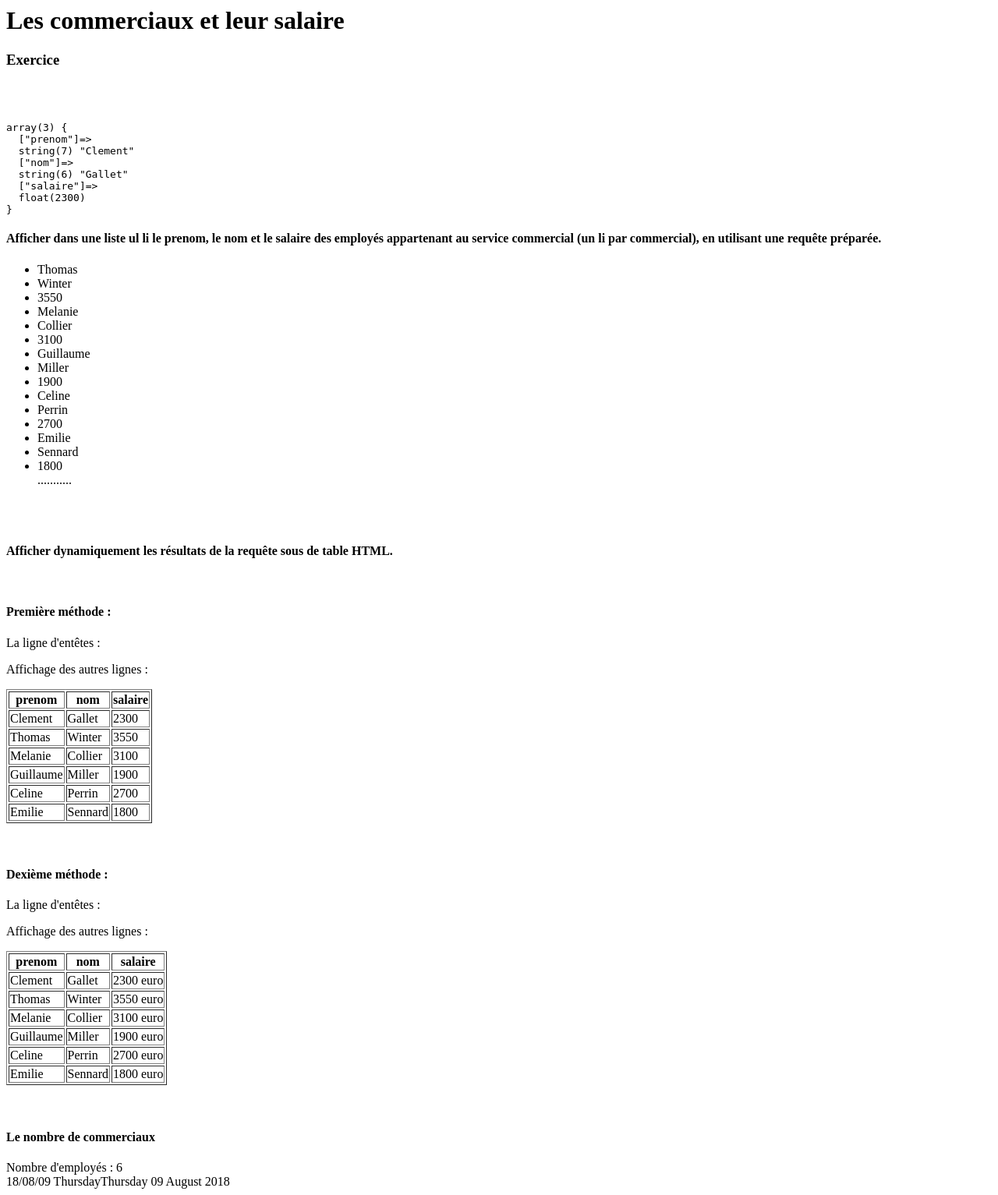
After one commit to moh3424/PHP, a PHP site: page /exercice.php in a window 1280 px wide. The commit adds this page. Shown: the whole page at 78% size. Run offline with PHP 8.4, Linux system fonts and the light colour scheme; data comes from the database, SQL or seed files in the repository.

```diff
--- /dev/null
+++ b/06-PDO/exercice.php
@@ -0,0 +1,115 @@
+<?php
+
+
+echo '<h1>Les commerciaux et leur salaire</h1>';
+
+
+/**
+ * Exercice :
+ *
+ * -Afficher dans une liste ul li le prenom, le nom et le salaire des employés appartenant au service comercial (un <li> par commercial), en utilisant une requête préparée.
+ * - Afficher le nombre de commerciaux
+ *
+ *
+ */
+
+
+echo'<h3> Exercice</h3>';
+
+$pdo = new PDO ('mysql:host=localhost;dbname=entreprise', // driver mysql : serveur; nom de la PDD
+                'root',// pseudo de la BDD
+                '', // Mot de passe de la BDD
+                array(PDO::ATTR_ERRMODE => PDO::ERRMODE_WARNING,// option1 : pour affichez les erreurs SQL
+                PDO::MYSQL_ATTR_INIT_COMMAND => 'SET NAMES utf8') // option 2 : définit le jeu de caractères des échanges avec la BDD
+                );
+
+$service = 'commercial';
+$resultat =$pdo->prepare("SELECT prenom, nom, salaire FROM employes WHERE service= :service");
+$resultat->bindParam(':service' , $service);
+$resultat->execute();
+$donnees = $resultat->fetch(PDO::FETCH_ASSOC);
+function debug($param){
+    echo '<pre>';
+    var_dump($param);
+    echo '</pre>';
+};
+echo '<br><br>';
+debug($donnees);
+//-Afficher dans une liste ul li le prenom, le nom et le salaire des employés appartenant au service commercial (un <li> par commercial), en utilisant une requête préparée.
+echo '<h4>Afficher dans une liste ul li le prenom, le nom et le salaire des employés appartenant au service commercial (un li par commercial), en utilisant une requête préparée.</h4>';
+echo '<ul>';
+while ($donnees = $resultat->fetch(PDO::FETCH_ASSOC)){
+	//debug($employe);
+        echo '<li>' . $donnees['prenom'] . '</li>';
+        echo '<li>' . $donnees['nom'] . '</li>';
+        echo '<li>' . $donnees['salaire'] . '</li>';
+}
+echo '...........</ul>';
+
+
+echo '<br><br>';
+//Afficher dynamiquement les résultats de la requête sous de table HTML.
+echo '<h4>Afficher dynamiquement les résultats de la requête sous de table HTML.</h4>';
+echo '<br>';
+// Première méthode :
+echo '<h4> Première méthode :</h4>';
+$resultat->execute();// toujours exécuter
+echo '<table border="1">';
+// La ligne d'entêtes :
+echo '<p> La ligne d\'entêtes :</p>';
+	echo '<tr>';
+		echo '<th>prenom</th>';
+		echo '<th>nom</th>';
+		echo '<th>salaire</th>';
+	echo '</tr>';
+	echo '<p> Affichage des autres lignes :</p>';
+	// Affichage des autres lignes :
+
+	while($ligne = $resultat->fetch(PDO::FETCH_ASSOC)){
+		echo '<tr>';
+			// Affichage des infos de chaque ligne $ligne :
+			foreach($ligne as $info){
+				echo "<td>$info</td>";
+				//Ou bien  // echo '<td>' . $info . '</td>';
+
+			}
+		echo '</tr>';
+	}
+echo '</table>';
+
+echo '<br><br>';
+
+// Dexième méthode :
+echo '<h4> Dexième méthode :</h4>';
+$resultat->execute();// toujours exécuter
+echo '<p> La ligne d\'entêtes :</p>';
+echo '<table border="1">';
+	echo '<tr>';
+		echo '<th>prenom</th>';
+		echo '<th>nom</th>';
+		echo '<th>salaire</th>';
+	echo '</tr>';
+	echo '<p> Affichage des autres lignes :</p>';
+	// Affichage des autres lignes :
+
+	while($ligne = $resultat->fetch(PDO::FETCH_ASSOC)){
+		echo '<tr>';
+			// Affichage des infos de chaque ligne $ligne :
+                echo '<td>'. $ligne['prenom'] .'</td>';
+                echo '<td>'. $ligne['nom'] .'</td>';
+                echo '<td>'. $ligne['salaire'] .' euro</td>';
+				//Ou bien  // echo '<td>' . $info . '</td>';
+		echo '</tr>';
+	}
+echo '</table>';
+
+echo '<br><br>';
+
+
+//* - Afficher le nombre de commerciaux
+echo '<h4>Le nombre de commerciaux</h4>';
+echo 'Nombre d\'employés : ' . $resultat->rowCount() . '<br>';
+echo date('y/m/d') .' '.date("l");
+
+setlocale(LC_TIME, 'fr_FR');
+echo strftime("%A %d %B %Y");
```
Also changed, not shown: 06-PDO/dialogue.php (added, +43 -0 lines), 06-PDO/pdo.php (+52 -3 lines).
